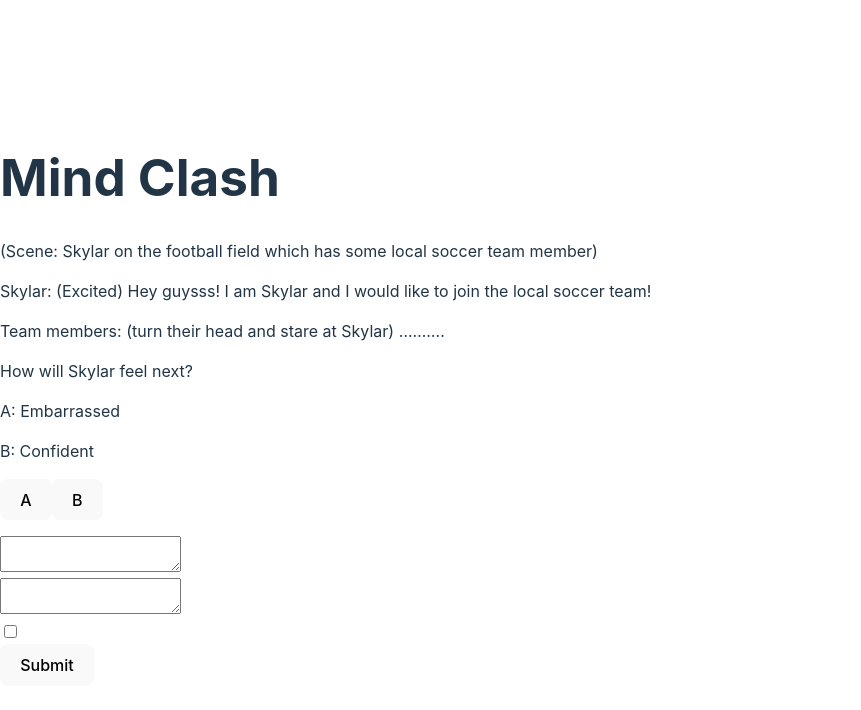
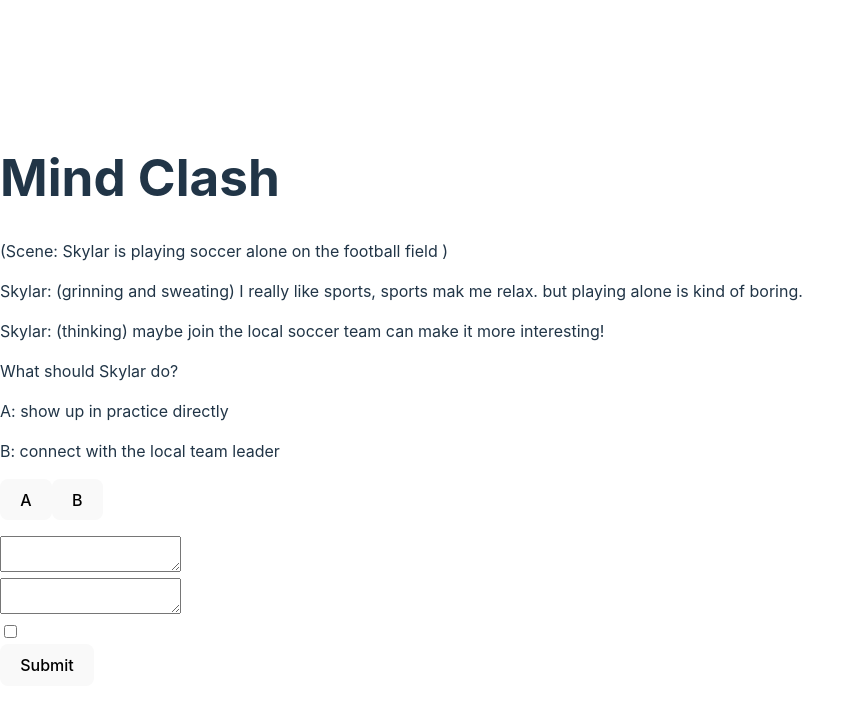
Before and after one commit to kakiii/cc, a React (Vite) app in the folder client/: page / in a window 1280 px wide. Shown: the top 710 px of the page, without its empty margins (0-861 px from the left). Built offline with nearby package versions, Linux system fonts and the light colour scheme.

Commit message:
fix basic logic

```diff
--- a/client/src/Story.tsx
+++ b/client/src/Story.tsx
@@ -1,5 +1,6 @@
 import React from 'react';
 import storyDataJSON from './data/2.json';
+import { handleOptionSelection } from './funcs/handleOption';
 
 interface Option {
   [key: string]: { text: string; goto: string };
@@ -17,12 +18,23 @@ interface StoryData {
 const storyData: StoryData = storyDataJSON as StoryData;
 
 interface StoryContentProps {
-  A: string;
-  stage: number;
+  stage: string;
+  choice?: string;
+
 }
 
-const StoryContent: React.FC<StoryContentProps> = ({ A, stage }) => {
-  const stageString = stage.toString();
+const StoryContent: React.FC<StoryContentProps> = ({ stage, choice }) => {
+  let stageString = "";
+  if (stage === "-1") {
+    stageString = "0";
+  } else {
+    const nextStage = handleOptionSelection(stage, choice);
+    if (nextStage.length !== 1) console.error("Invalid next stage");
+    stageString = nextStage;
+
+  }
+
+
 
   if (!storyData.hasOwnProperty(stageString)) {
     return <p>Invalid stage number</p>;
@@ -35,21 +47,26 @@ const StoryContent: React.FC<StoryContentProps> = ({ A, stage }) => {
   const lines = text.split('\r\n');
   const paragraphs = lines.map((line, index) => <p key={index}>{line}</p>);
 
-  let optionElements: JSX.Element[] = [];
+  // add question and options as text
+  const optionElements: JSX.Element[] = [];
   if (options) {
-    optionElements = Object.keys(options).map((optionKey, index) => (
-      <p key={index + lines.length}>
-        {optionKey}: {options[optionKey].text}
-      </p>
-    ));
+    for (let option in options) {
+      optionElements.push(
+        <p key={option} >
+          {option}: {options[option].text}
+        </p>
+      );
+    }
   }
 
+
+
   return (
-    <div>
+    <>
       {paragraphs}
       {question && <p>{question}</p>}
       {optionElements}
-    </div>
+    </>
   );
 }
 
--- /dev/null
+++ b/client/src/data/2_tree.json
@@ -0,0 +1,22 @@
+{
+  "0": {
+    "A": "1",
+    "B": "2"
+  },
+  "1": {
+    "A": "3",
+    "B": "4"
+  },
+  "2": {
+    "A": "5",
+    "B": "6"
+  },
+  "3": {
+    "A": "7",
+    "B": "8"
+  },
+  "4": {
+    "A": "9",
+    "B": "10"
+  }
+}
--- /dev/null
+++ b/client/src/funcs/fetchAI.ts
@@ -0,0 +1,29 @@
+const fetchAIResponse = async (divID: string, selectedOption: string) => {
+  try {
+    const queryParams = new URLSearchParams({
+      scene: divID.toString(),
+      choice: selectedOption,
+    });
+    const response = await fetch(`/chatgpt/response?${queryParams}`, {
+      method: "GET",
+      headers: {
+        "Content-Type": "application/json",
+      },
+    });
+    if (response.ok) {
+      const data = await response.json();
+      return data.content.rationale;
+    } else {
+      throw new Error("Response not ok");
+    }
+  } catch (err) {
+    console.error(err);
+  }
+// if (divID && selectedOption) {
+//   return "This is a test response.";
+// }else{
+//     return "Error: divID or selectedOption not defined.";
+// }
+};
+
+export default fetchAIResponse;
--- a/client/src/funcs/fetchAI.tsx
+++ /dev/null
@@ -1,29 +0,0 @@
-const fetchAIResponse = async (divID: number, selectedOption: string) => {
-//   try {
-//     const queryParams = new URLSearchParams({
-//       scene: divID.toString(),
-//       choice: selectedOption,
-//     });
-//     const response = await fetch(`/chatgpt/response?${queryParams}`, {
-//       method: "GET",
-//       headers: {
-//         "Content-Type": "application/json",
-//       },
-//     });
-//     if (response.ok) {
-//       const data = await response.json();
-//       return data.content.rationale;
-//     } else {
-//       throw new Error("Response not ok");
-//     }
-//   } catch (err) {
-//     console.error(err);
-//   }
-if (divID && selectedOption) {
-  return "This is a test response.";
-}else{
-    return "Error: divID or selectedOption not defined.";
-}
-};
-
-export default fetchAIResponse;
--- /dev/null
+++ b/client/src/funcs/handleOption.ts
@@ -0,0 +1,25 @@
+import storyLogic from "./../data/2_tree.json";
+
+interface StoryLogic {
+  [key: string]: { [key: string]: string };
+}
+
+const storyLogicData: StoryLogic = storyLogic;
+
+export const handleOptionSelection = (
+    currentStage: string,
+    choice?: string
+): string => {
+  if (storyLogicData.hasOwnProperty(currentStage)) {
+
+    const options = storyLogicData[currentStage];
+    if (choice) {
+      return options[choice];
+    } else {
+      return `Error: choice '${choice}' not found in storyLogicData`;
+    }
+  } else if (currentStage === "-1") return "0";
+  else {
+    return `Error: currentStage '${currentStage}' not found in storyLogicData`;
+  }
+};
--- a/client/src/test.tsx
+++ b/client/src/test.tsx
@@ -9,6 +9,8 @@ import useAgree from "./states/agree";
 import useDivID from "./states/divID";
 import fetchAIResponse from "./funcs/fetchAI";
 import StoryContent from "./Story";
+import { handleOptionSelection } from "./funcs/handleOption";
+// import useStoryStage from "./states/storyStage";
 
 
 const GameComponent: React.FC = () => {
@@ -21,15 +23,23 @@ const GameComponent: React.FC = () => {
   const [gameEnded, setGameEnded] = useGameEnded();
   const [agree, setAgree] = useAgree();
   const [divID, setDivID] = useDivID();
+  const [stage, setStage] = useState<string>("-1");
+
 
 
 
   // Assuming that options are strings, you may need to adjust this
   const handleOptionSelect = async (selectedOption: string) => {
+    // Update the selected option logic here
+
     setOption(selectedOption);
-    // Logic to determine next context
-    const aiResponse = await fetchAIResponse(divID, selectedOption);
-    setAIResponse(aiResponse);
+    const nextStage = handleOptionSelection(stage, selectedOption);
+    console.log("option selected: " + selectedOption);
+    console.log("curr stage: " + stage);
+    console.log("next stage: " + nextStage);
+    // update the AI response
+    const response= await fetchAIResponse(String(parseInt(nextStage)+1), selectedOption);
+    setAIResponse(response);
   };
 
 
@@ -48,7 +58,7 @@ const GameComponent: React.FC = () => {
     <div>
       {/* Render your game UI here, for example: */}
       <h1> Mind Clash</h1>
-      <StoryContent A={"A"} stage={1} />
+      <StoryContent stage={stage} />
       <div>
         {/* Option selector */}
         {/* Update these options based on your game logic */}
```
Also changed, not shown: client/src/states/story.tsx (deleted, +0 -9 lines).
